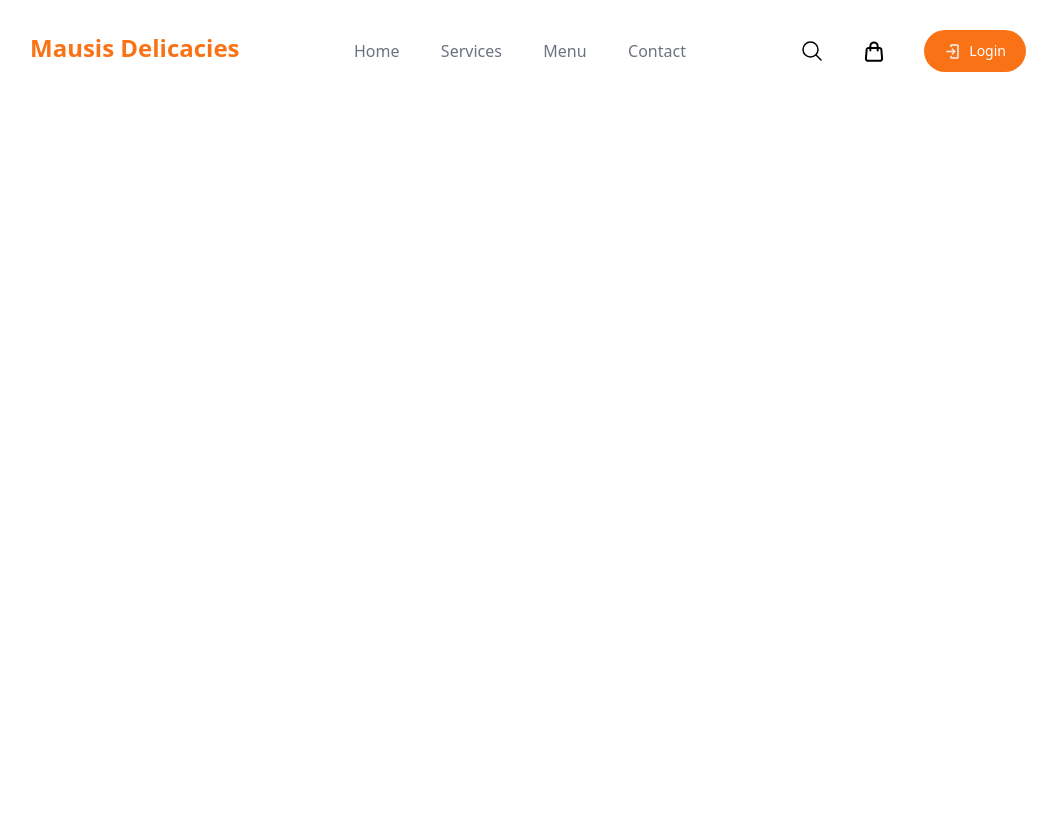
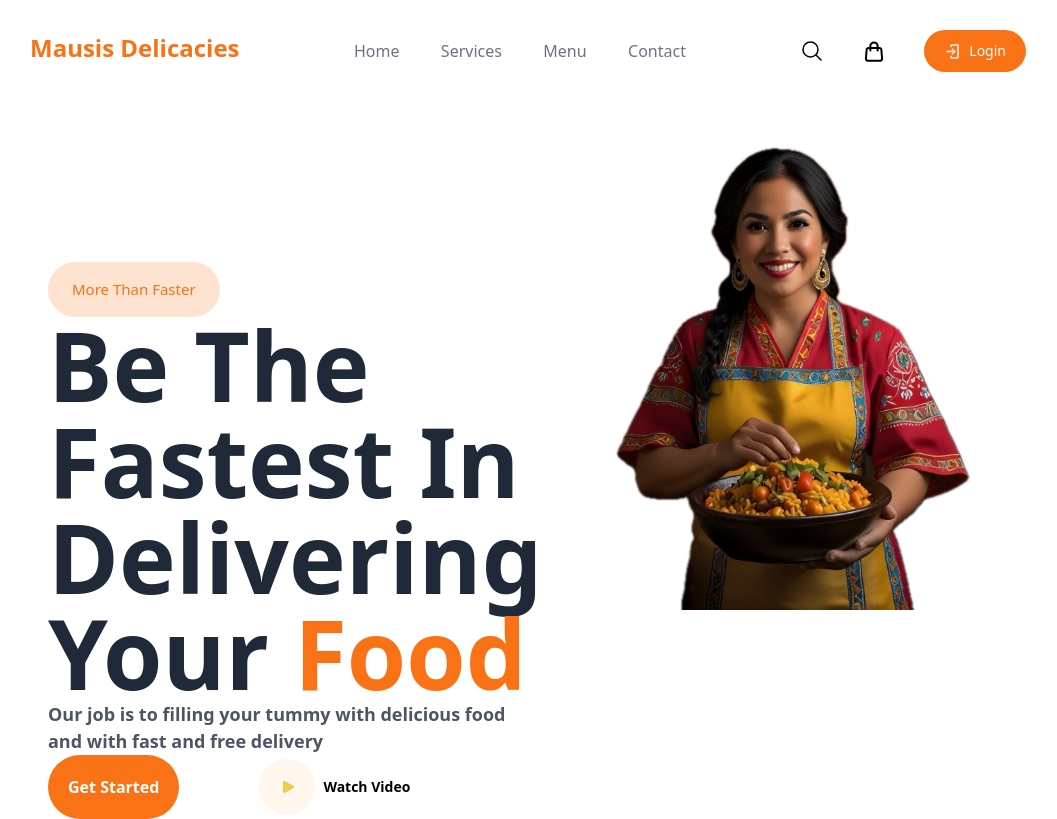
Before and after one commit to ByteBrewer101/Kitchen-web-frontend, a React (Vite) app: page / in a window 1280 px wide. Shown: the whole page, without its empty margins (112-1169 px from the left). Built offline with nearby package versions, Linux system fonts and the light colour scheme.

Commit message:
before adding shadcn

```diff
--- /dev/null
+++ b/src/components/HeroSection.jsx
@@ -0,0 +1,47 @@
+import image from "../assets/heroImage.png"
+
+
+export function Herosection() {
+  return (
+    <div className="flex justify-between h-fit ">
+      <div className="w-1/2 flex flex-col justify-between pt-40">
+        <h1 className="px-6 p-4 text-[15px] w-fit rounded-full text-orange-500 bg-opacity-20 bg-orange-500">
+          More Than Faster
+        </h1>
+        <h1 className="text-8xl font-extrabold text-left text-gray-800">
+          Be The Fastest In Delivering Your{" "}
+          <span className="text-orange-500">Food</span>
+        </h1>
+        <h1 className="text-gray-600 text-left font-semibold text-[18px] w-[470px]">
+          Our job is to filling your tummy with delicious food and with fast and
+          free delivery
+        </h1>
+        <div className="flex space-x-20">
+          <button className="bg-orange-500 p-[20px] rounded-full text-white font-semibold">
+            Get Started
+          </button>
+          <div className="flex items-center space-x-2">
+            <button className="p-[20px] rounded-full bg-orange-50  ">
+              <svg
+                xmlns="http://www.w3.org/2000/svg"
+                width="16"
+                height="16"
+                viewBox="0 0 16 16"
+                fill="none"
+              >
+                <path
+                  d="M6.235 2.19205C6.00672 2.06373 5.74882 1.99741 5.48695 1.99969C5.22508 2.00197 4.96837 2.07277 4.74236 2.20504C4.51634 2.33731 4.32889 2.52645 4.19865 2.75365C4.06842 2.98084 3.99993 3.23817 4 3.50005V12.5001C4.0001 12.7618 4.06872 13.019 4.19903 13.2461C4.32934 13.4732 4.5168 13.6622 4.74279 13.7943C4.96878 13.9265 5.22542 13.9972 5.4872 13.9994C5.74898 14.0016 6.00679 13.9353 6.235 13.8071L14.235 9.30705C14.4668 9.17651 14.6597 8.98667 14.794 8.757C14.9282 8.52733 14.999 8.26608 14.999 8.00005C14.999 7.73402 14.9282 7.47277 14.794 7.2431C14.6597 7.01343 14.4668 6.82359 14.235 6.69305L6.235 2.19305V2.19205Z"
+                  fill="#F2C94C"
+                />
+              </svg>
+            </button>
+            <h1 className="text-sm font-semibold">Watch Video</h1>
+          </div>
+        </div>
+      </div>
+      <div className=" h-full">
+        <img src={image} alt="" />
+      </div>
+    </div>
+  );
+}
--- a/src/pages/homepage.jsx
+++ b/src/pages/homepage.jsx
@@ -1,7 +1,13 @@
+import { Herosection } from "../components/HeroSection";
 import { TopBar } from "../components/TopBar";
 
 export function Homepage(){
-    return <div>
-      <TopBar/>
-    </div>
+    return (
+      <div className="min-h-screen">
+        <TopBar />
+        <div className="lg:mx-40">
+          <Herosection />
+        </div>
+      </div>
+    );
 }
```
Also changed, not shown: src/assets/heroImage.png (added).
